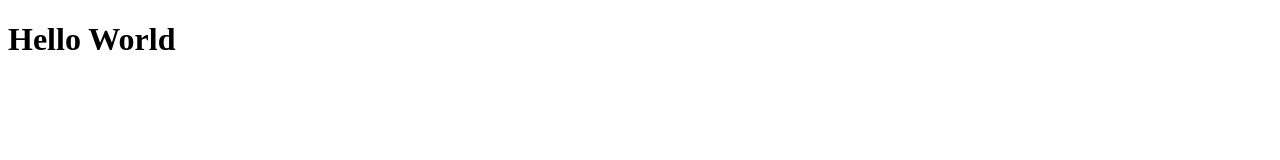
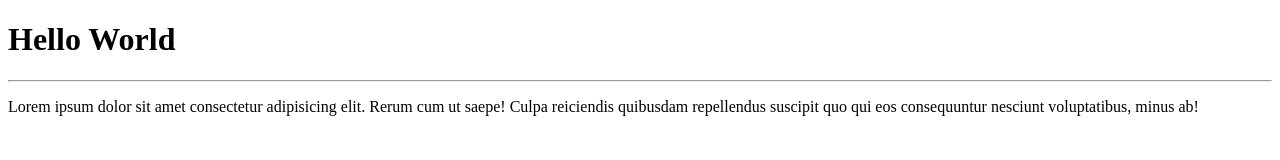
Before and after one commit to dreamsaf23/git-test, a plain HTML site: page index.html in a window 1280 px wide. Drawn offline with Linux system fonts and the light colour scheme.

Commit message:
Menambahkan paragraph

```diff
--- a/index.html
+++ b/index.html
@@ -8,5 +8,7 @@
 </head>
 <body>
     <h1>Hello World</h1>
+    <hr>
+    <p>Lorem ipsum dolor sit amet consectetur adipisicing elit. Rerum cum ut saepe! Culpa reiciendis quibusdam repellendus suscipit quo qui eos consequuntur nesciunt voluptatibus, minus ab!</p>
 </body>
 </html>
```
